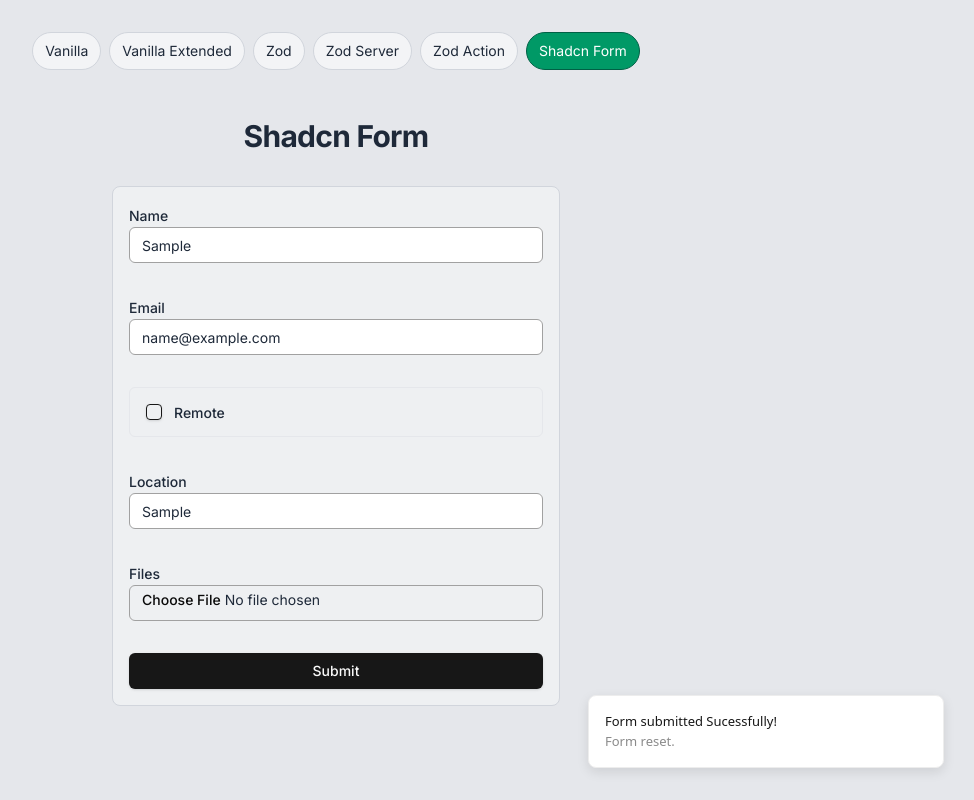
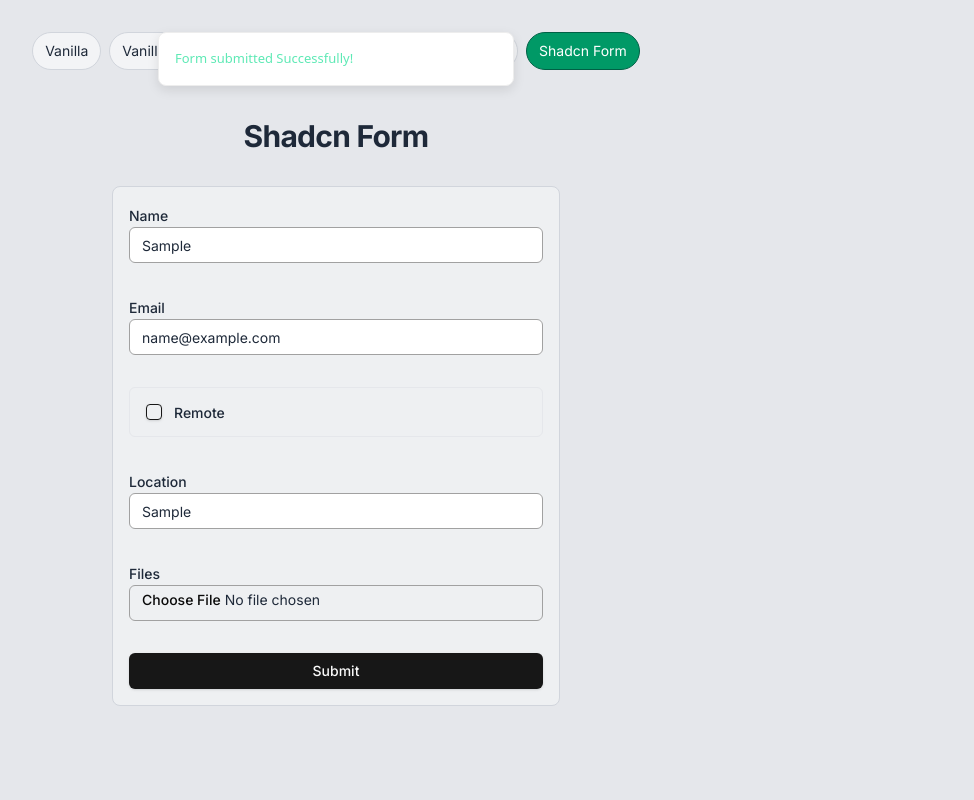
Before and after one commit to karanMathur89/react-hook-form-deep-dive, a Next.js app: page /shadcn-form in a window 1280 px wide. Both pictures are taken after typing "Sample", "name@example.com", "Sample" into the empty fields and a click on the button "Submit". Shown: the whole page, without its empty margins (304-1278 px from the left). Built offline with nearby package versions, Linux system fonts and the light colour scheme.

Commit message:
feat: update Toaster position and enhance success toast message styling

```diff
--- a/src/app/layout.tsx
+++ b/src/app/layout.tsx
@@ -24,7 +24,7 @@
           <NavBar />
           {children}
         </div>
-        <Toaster />
+        <Toaster position="top-center" />
       </body>
     </html>
   )
--- a/src/components/ShadcnForm.tsx
+++ b/src/components/ShadcnForm.tsx
@@ -45,15 +45,15 @@
   ///* HANDLER FUNCTIONS
   async function onSubmit(values: z.infer<typeof ShadcnFormSchema>) {
     await new Promise((r) => setTimeout(r, 500)) // delay
-    // console.table(values)
+    // console.log(values)
 
     const res = await shadcnAction(values)
     // console.log({ res })
     if (res.success) {
-      toast(
-        <div>
-          <p className="font-medium">Form submitted Sucessfully!</p>
-          <p className="opacity-50">Form reset.</p>
+      toast.success(
+        <div className="text-emerald-300">
+          <p className="font-medium">Form submitted Successfully!</p>
+          {/* <p className="opacity-80">Form reset.</p> */}
         </div>,
       )
     } else {
```
